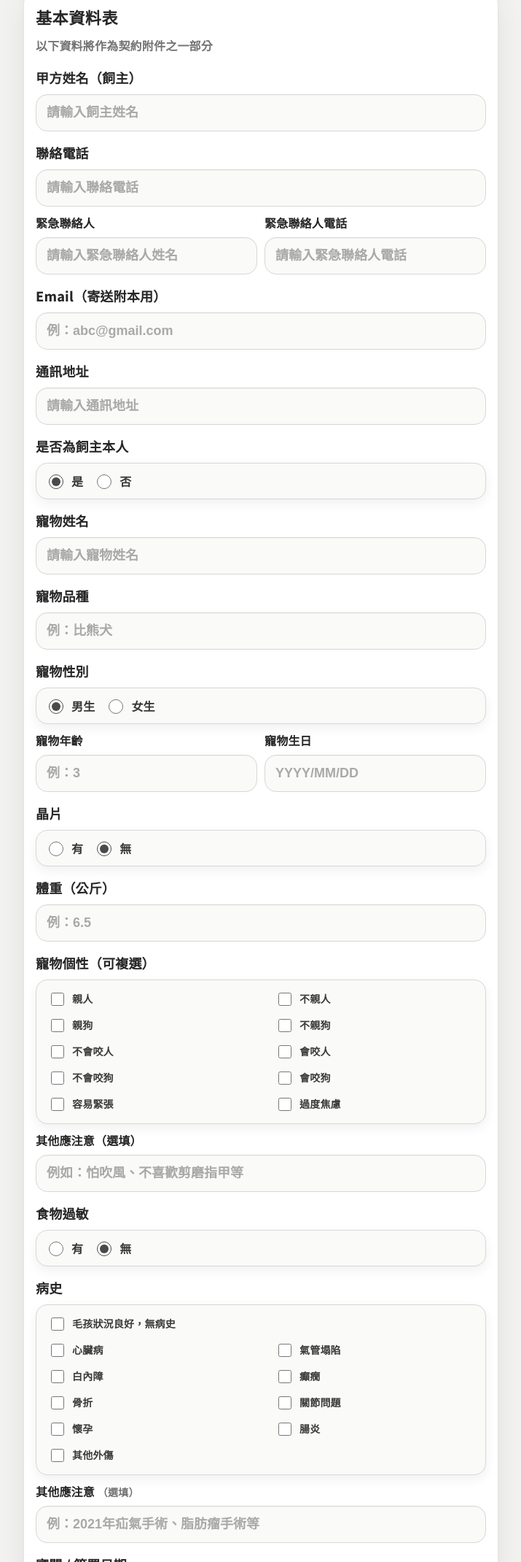
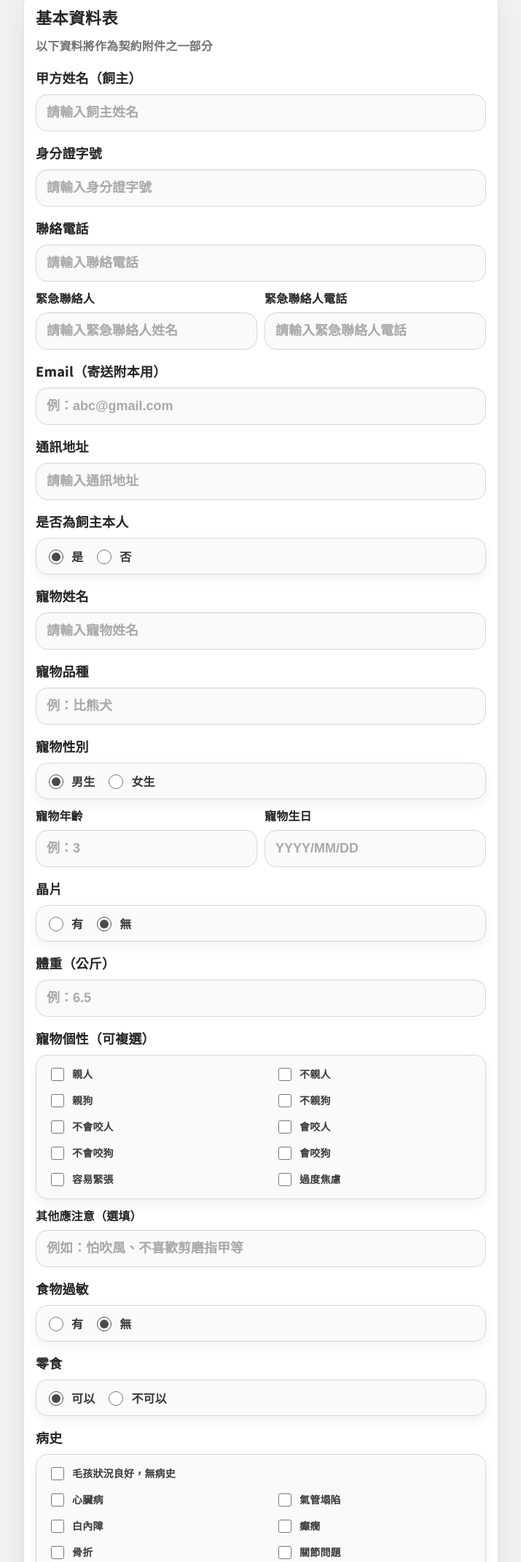
Before and after one commit to alisacen5-hc/camacama, a plain HTML site: page index.html in a window 1280 px wide. Shown: the part 841-2981 px from the top of the page at 73% size, without its empty margins (282-997 px from the left). Drawn offline with Linux system fonts and the light colour scheme.

Commit message:
Update index.html

```diff
--- a/index.html
+++ b/index.html
@@ -462,7 +462,7 @@ CAMA CAMA 寵物美容犬、貓美容服務定型化契約
 第二十二條（附件之效力）
 本契約之附件「犬、貓美容服務簽約前詢問事項及基本資料表」（包含但不限於紙本或線上填寫之毛孩資料卡/線上聯絡簿，
 內容包含寵物基本資料、健康狀況、個性傾向、病史、服務項目及相關告知事項），為本契約之一部分，與本契約具有同一之效力。
-        </pre>
+ </pre>
       </div>
 
       <div class="checkRow">
@@ -477,6 +477,9 @@ CAMA CAMA 寵物美容犬、貓美容服務定型化契約
 
       <div class="label">甲方姓名（飼主）</div>
       <input id="ownerName" class="input" placeholder="請輸入飼主姓名">
+
+      <div class="label">身分證字號</div>
+      <input id="ownerIdNo" class="input" placeholder="請輸入身分證字號">
 
       <div class="label">聯絡電話</div>
       <input id="ownerPhone" class="input" inputmode="tel" placeholder="請輸入聯絡電話">
@@ -575,6 +578,12 @@ CAMA CAMA 寵物美容犬、貓美容服務定型化契約
       <div id="allergyDetailWrap" class="hidden">
         <div class="label">過敏內容</div>
         <input id="allergyDetail" class="input" placeholder="例：雞肉 / 牛肉 / 乳製品">
+      </div>
+
+      <div class="label">零食</div>
+      <div class="choiceRow" id="treatRow">
+        <label class="choice"><input type="radio" name="treatAllowed" value="可以" checked> 可以</label>
+        <label class="choice"><input type="radio" name="treatAllowed" value="不可以"> 不可以</label>
       </div>
 
       <div class="label">病史</div>
@@ -997,6 +1006,7 @@ CAMA CAMA 寵物美容犬、貓美容服務定型化契約
       emergencyName: requireValue(emergencyName, "緊急聯絡人"),
       emergencyPhone: requireValue(emergencyPhone, "緊急聯絡人電話"),
       ownerEmail: requireValue(ownerEmail, "Email（寄送附本用）"),
+      ownerIdNo: requireValue(ownerIdNo, "身分證字號"),
       ownerAddress: requireValue(ownerAddress, "通訊地址"),
 
       isOwnerSelf,
@@ -1107,6 +1117,7 @@ CAMA CAMA 寵物美容犬、貓美容服務定型化契約
 緊急聯絡人：${data.emergencyName}
 緊急聯絡人電話：${data.emergencyPhone}
 Email：${data.ownerEmail}
+身分證字號：${data.ownerIdNo}
 通訊地址：${data.ownerAddress}
 是否飼主本人：${data.isOwnerSelf}${data.ownerRelation ? "（關係：" + data.ownerRelation + "）" : ""}
 
@@ -1120,6 +1131,7 @@ Email：${data.ownerEmail}
 個性其他應注意：${ptNoteText}
 晶片：${chipText}
 食物過敏：${allergyText}
+零食：${data.treatAllowed}
 病史：${mhText}
 ${otherInjuryTextLine}
 病史其他應注意：${noteText}
```
